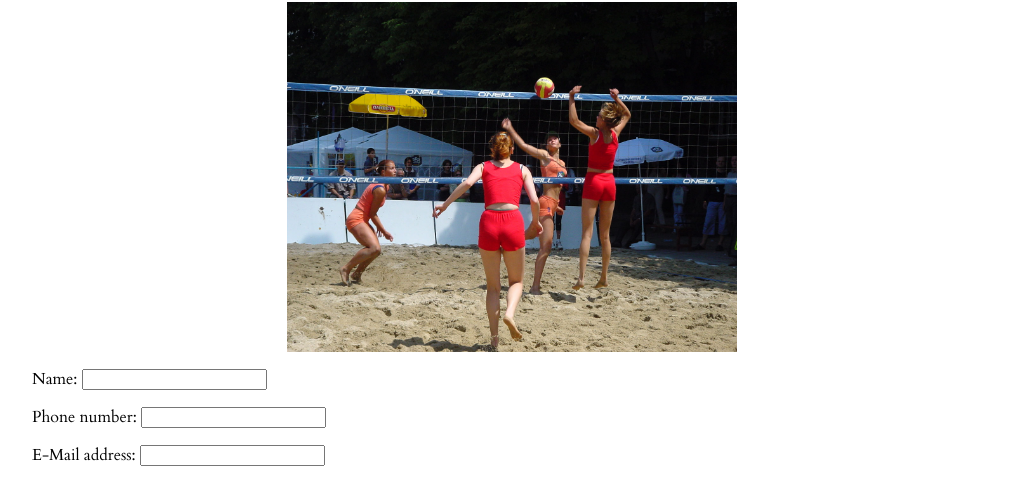
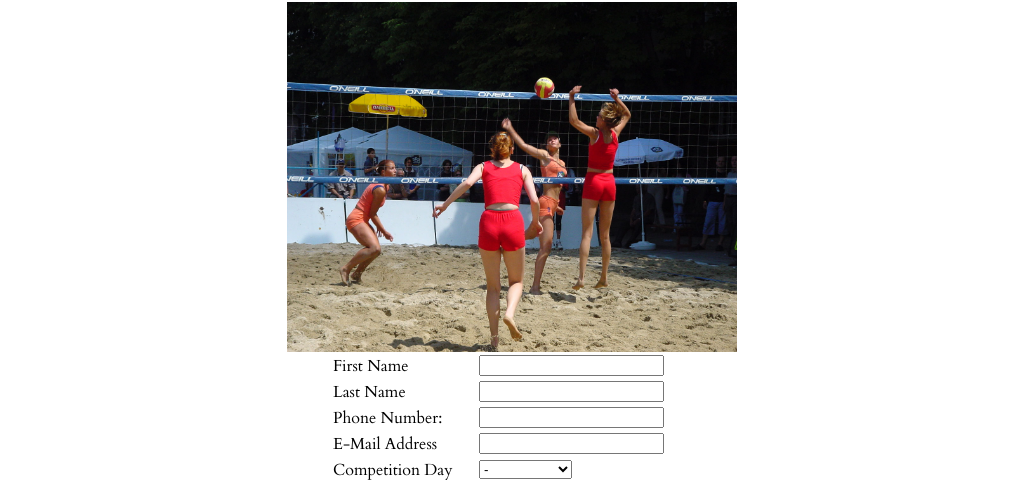
Before and after one commit to dirajravikumar/Diggers_Beach_Volleyball, a plain HTML site: page signup.html in a window 1280 px wide. Shown: the part 314-796 px from the top of the page, without its empty margins (128-1151 px from the left). Drawn offline with Linux system fonts and the light colour scheme; a web font is replaced by a local one.

Commit message:
Version 1.1
#NEW Sign-up has been updated with blanks in center.

```diff
--- a/signup.html
+++ b/signup.html
@@ -30,21 +30,32 @@
 <div class="subheader">
   <center><h2>Sign-Up</h2></center>
 </div>
+
 <center><img src="Images/girls_game.jpg" width="450" height="350" /></center>
 
-<div class="paragraphs">
+
+<center><div class="paragraphs">
 <form>
-<p>Name:
-  <input name="fullname" type="text" maxlength="50" />
-</p>
-<p>Phone number:
-  <input name="phonenumber" type="text" maxlength="10" />
-</p>
-<p>
-  E-Mail address:
-  <input name="e-mail" type="text" />
-</p>
-<p>Competition day: <select name="day" size="1">
+<table width="364" border="0">
+  <tr>
+    <td width="142">First Name</td>
+    <td width="212"><input name="firstname" type="text" maxlength="30" /></td>
+  </tr>
+  <tr>
+    <td width="142">Last Name</td>
+    <td width="212"><input name="lastname" type="text" maxlength="30" /></td>
+  </tr>
+  <tr>
+    <td>Phone Number:</td>
+    <td><input name="phonenumber" type="number" maxlength="10" /></td>
+  </tr>
+  <tr>
+    <td>E-Mail Address</td>
+    <td><input name="e-mail" type="text" /></td>
+  </tr>
+  <tr>
+    <td>Competition Day</td>
+    <td><select name="day" size="1">
   <option value="-" selected="selected">-</option>
   <option value="Monday">Monday</option>
   <option value="Tuesday">Tuesday</option>
@@ -52,7 +63,9 @@
   <option value="Thursday">Thursday</option>
   <option value="Friday">Friday</option>
   <option value="Saturday">Saturday</option>
-</select></p>
+</select></td>
+  </tr>
+</table>
 
 <p>
   <input name="guideline" type="checkbox"/>
@@ -68,7 +81,7 @@ By ticking the checkbox, you agree to our terms <a href="guidelines.html">playin
 </footer>
   </div>
 
-  </div>
+  </div></center>
 
 </body>
 </html>
```
